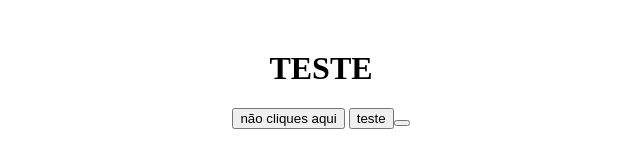
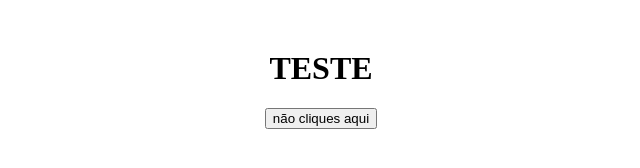
Before and after one commit to DavidPelicano/DavidPelicano.github.io, a plain HTML site: page index.html in a window 1280 px wide. Shown: the whole page, without its empty margins (319-959 px from the left). Drawn offline with Linux system fonts and the light colour scheme.

Commit message:
Update index.html

```diff
--- a/index.html
+++ b/index.html
@@ -10,7 +10,6 @@
 <body>
     <h1>TESTE</h1>
     <a href="https://www.youtube.com/watch?v=dQw4w9WgXcQ" target="_blank"><button>não cliques aqui</button></a>
-    <button>teste<button/>
 
 
     <script src="/app.js" charset="utf-8"></script>
```
